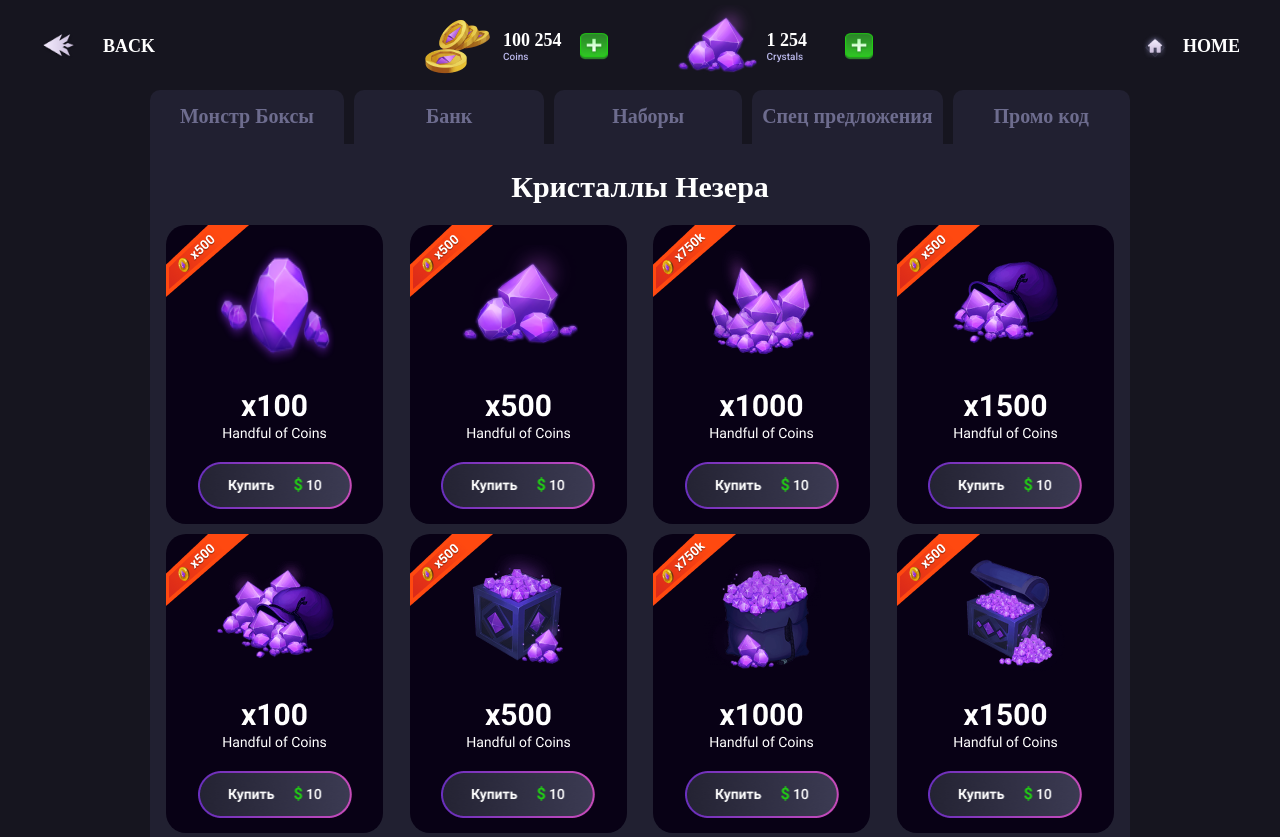
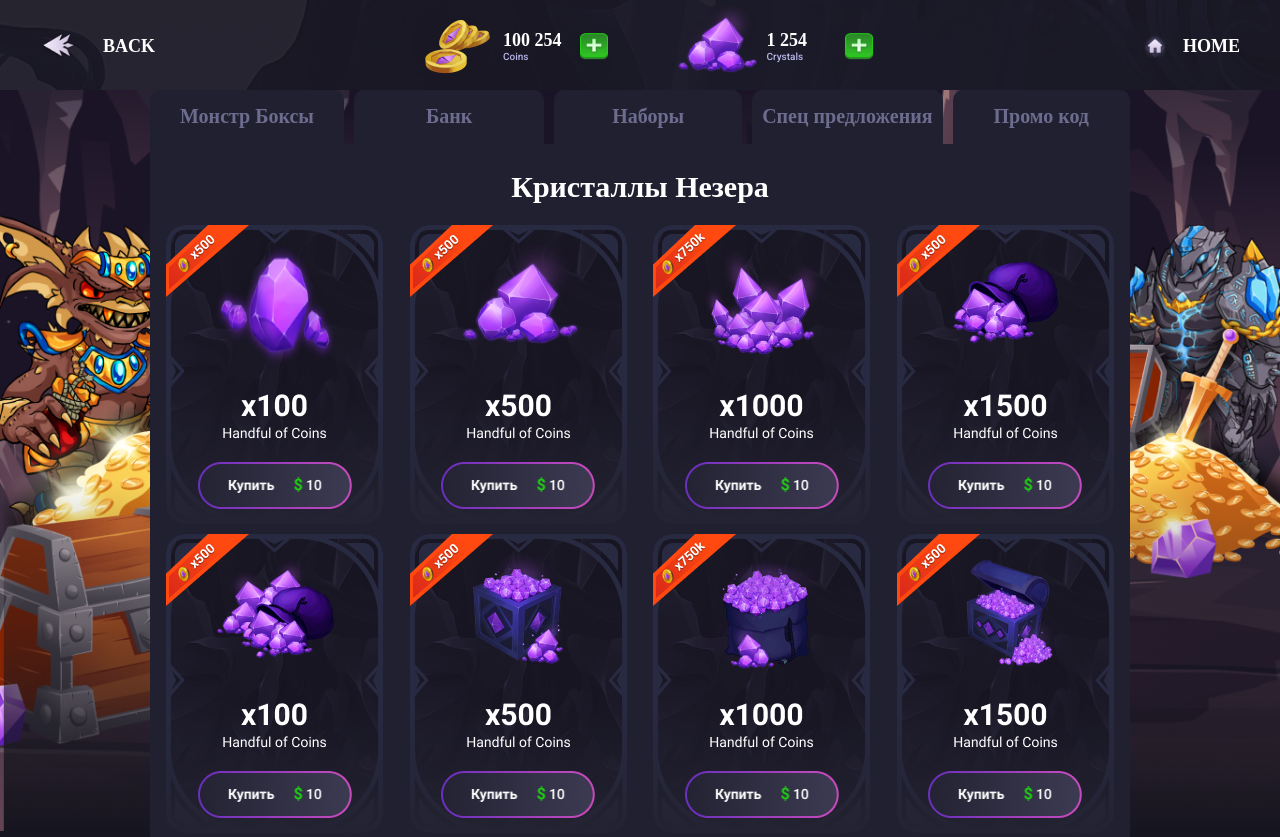
Before and after one commit to Artur264/my, a website: page source/index.html in a window 1280 px wide. Shown: the top 837 px of the page. Drawn offline with nearby package versions, Linux system fonts and the light colour scheme; files that its build step writes are made by us from their sources; files whose address does not match are found by name; a web font is replaced by a local one.

Commit message:
fix back image

```diff
--- a/source/scss/blocks/card.scss
+++ b/source/scss/blocks/card.scss
@@ -7,7 +7,7 @@
     flex-direction: column;
     justify-content: space-between;
     align-items: center;
-    background-image: url(../../img/card__bg.png);
+    background-image: url(../img/card__bg.png);
     width: 217px;
     height: 299px;
     border-radius: 20px;
--- a/source/scss/blocks/header.scss
+++ b/source/scss/blocks/header.scss
@@ -1,7 +1,6 @@
 .header {
-
     background-color: rgba(22, 21, 31, 1);
-    background-image: url(../../img/header__bg.png);
+    background-image: url(../img/header__bg.png);
 
     @media (max-width: 576px) {
         background-image: none;
--- a/source/scss/blocks/main.scss
+++ b/source/scss/blocks/main.scss
@@ -1,6 +1,6 @@
 .main {
     background-color: #16151F;
-    background-image: url(../../img/main__bg.png);
+    background-image: url(../img/main__bg.png);
     background-repeat: no-repeat;
     background-size: contain;
 
```
Also changed, not shown: dist/css/style.css.
